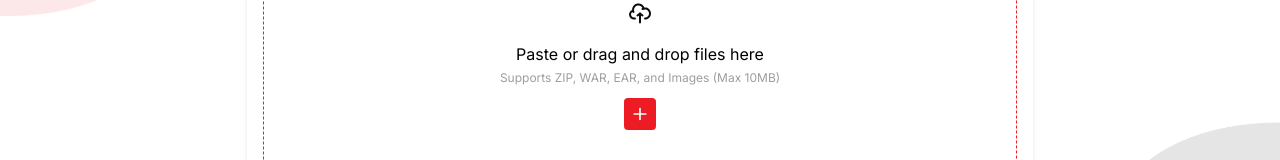
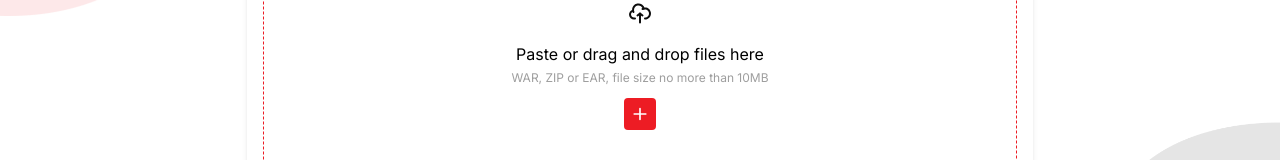
Before and after one commit to sonambishnoi550/data-skate, a Next.js app: page /read-process in a window 1280 px wide. Shown: the part 310-470 px from the top of the page. Built offline with nearby package versions, Linux system fonts and the light colour scheme.

Commit message:
check spacing

```diff
--- a/src/components/DataStake.tsx
+++ b/src/components/DataStake.tsx
@@ -72,7 +72,7 @@ const DataStake = () => {
                             <Image className="mx-auto" src="/assets/images/svg/image-icon.svg" alt="image-icon" width={24} height={24} />
                             <p className="text-black text-center pt-4 pb-1">Paste or drag and drop files here</p>
                             <p className="text-xs text-[#9E9E9E] text-center">
-                                Supports ZIP, WAR, EAR, and Images (Max 10MB)
+                                WAR, ZIP or EAR, file size no more than 10MB
                             </p>
                             <button className="mt-3 bg-[#ED1C24] text-white size-[32px] rounded-[4px]">
                                 <Image className="mx-auto cursor-pointer" src="/assets/images/svg/image-plus-icon.svg" alt="upload-icon" width={13.33} height={13.33} />
```
